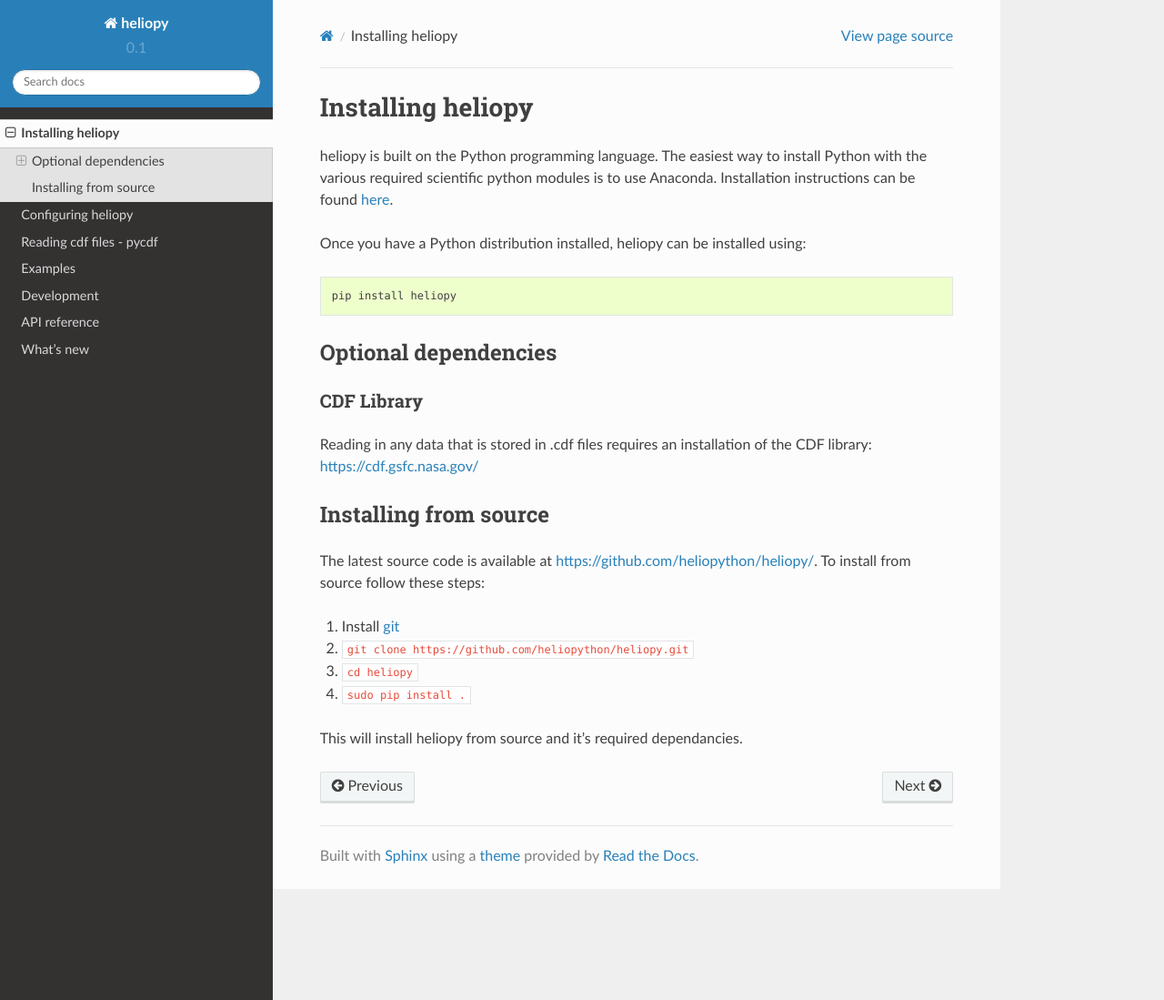
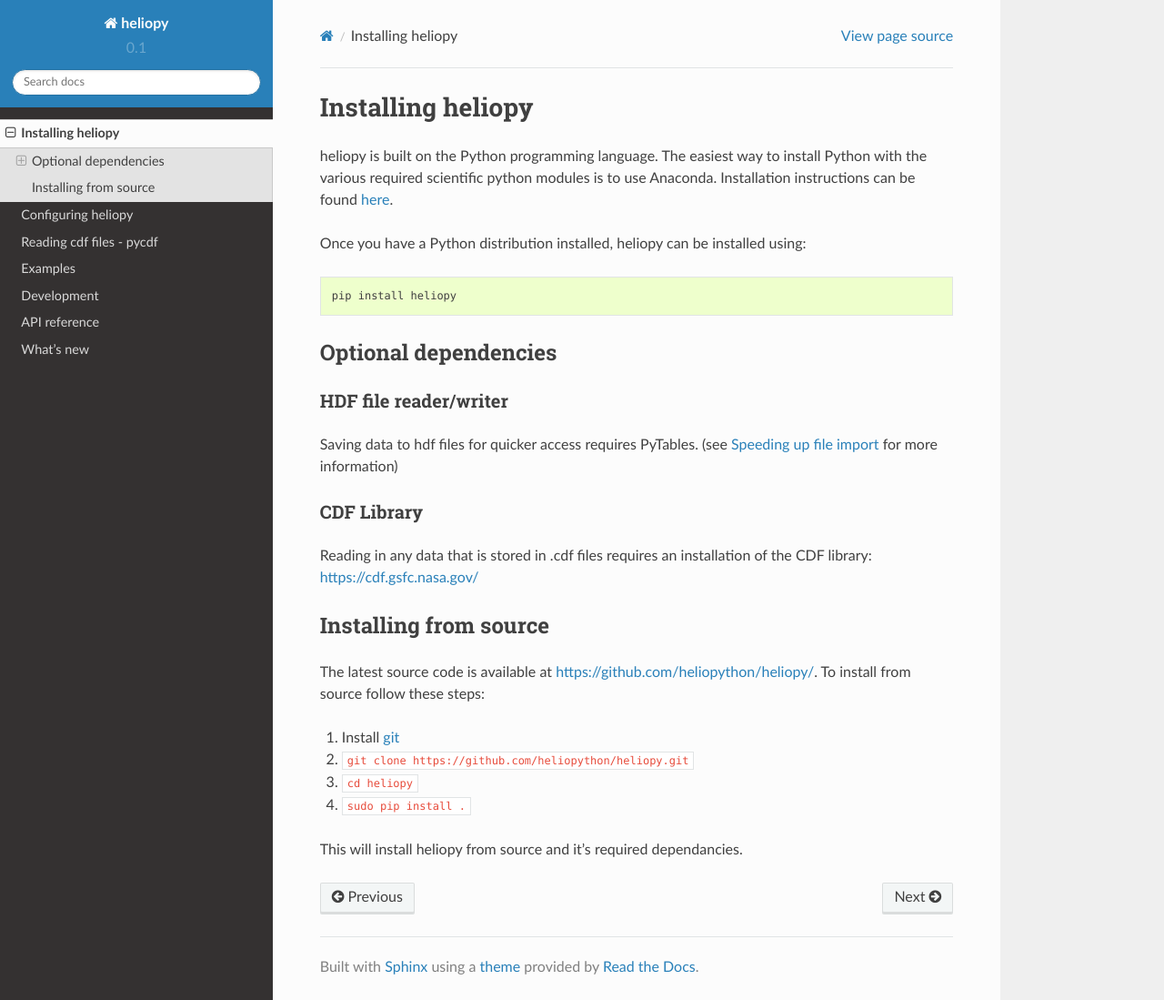
Before and after one commit to heliopython/heliopy, a Sphinx documentation site: the page built from doc/source/installing.rst, in a window 1280 px wide and 1099 px high. Shown: the whole window at 91% size. Built offline with Sphinx 7.4.7 and the Read the Docs theme 2.0.0, drawn with Linux system fonts in a browser that asks for light colours.

Commit message:
Add docs on hdf file importing

```diff
--- a/doc/source/examples/examples.rst
+++ b/doc/source/examples/examples.rst
@@ -5,5 +5,6 @@
    :maxdepth: 1
 
    importing.rst
+   fast_file_loading.rst
    data_inventory.rst
    multiindex.rst
--- a/doc/source/installing.rst
+++ b/doc/source/installing.rst
@@ -11,6 +11,11 @@
 
 Optional dependencies
 ---------------------
+
+HDF file reader/writer
+^^^^^^^^^^^^^^^^^^^^^^
+Saving data to hdf files for quicker access requires PyTables.
+(see :doc:`/examples/fast_file_loading` for more information)
 
 CDF Library
 ^^^^^^^^^^^
```
Also changed, not shown: doc/source/examples/fast_file_loading.rst (added, +17 -0 lines).
